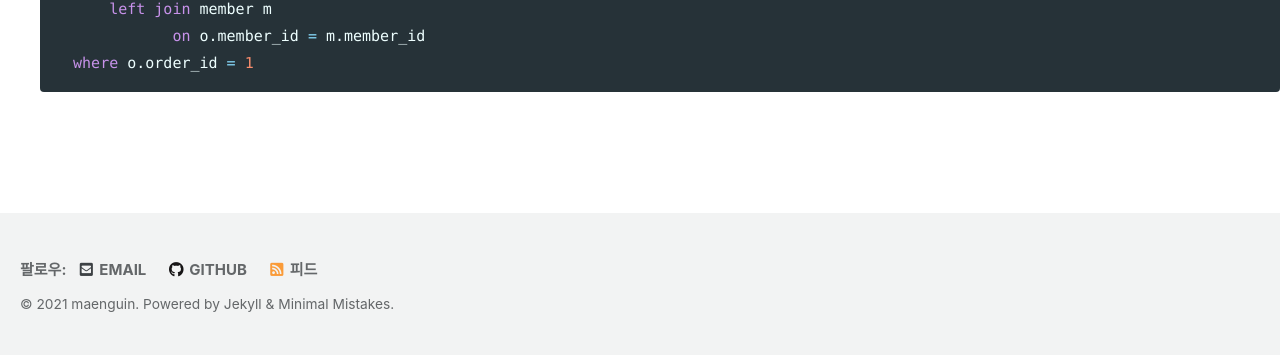
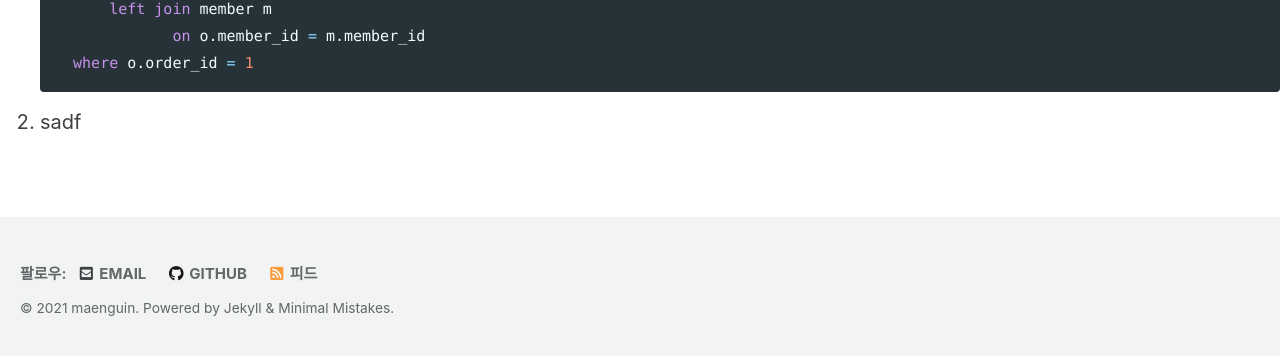
Before and after one commit to maenguin/maenguin.github.io, a Jekyll site: the page built from private/2021-01-20-jpa-jpql.md, in a window 1280 px wide. Shown: the part 545-901 px from the top of the page. Built offline with Jekyll 4.4.1, drawn with Linux system fonts in a browser that asks for light colours; cached includes are drawn as plain includes; our own code applies the rules of GitHub Pages for plain Markdown files.

Commit message:
Update 2021-01-20-jpa-jpql.md

````diff
--- a/private/2021-01-20-jpa-jpql.md
+++ b/private/2021-01-20-jpa-jpql.md
@@ -17,3 +17,4 @@
                 on o.member_id = m.member_id
   where o.order_id = 1
   ```
+2. sadf
````
